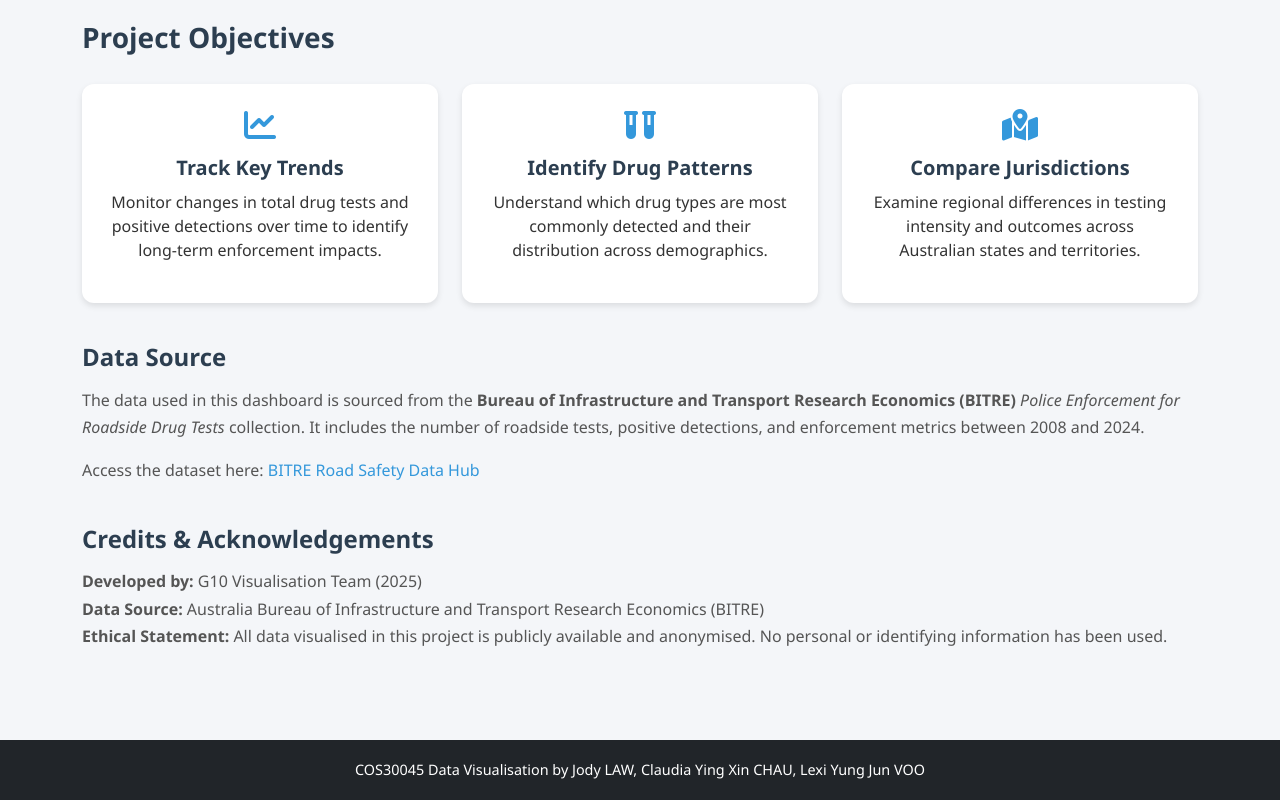
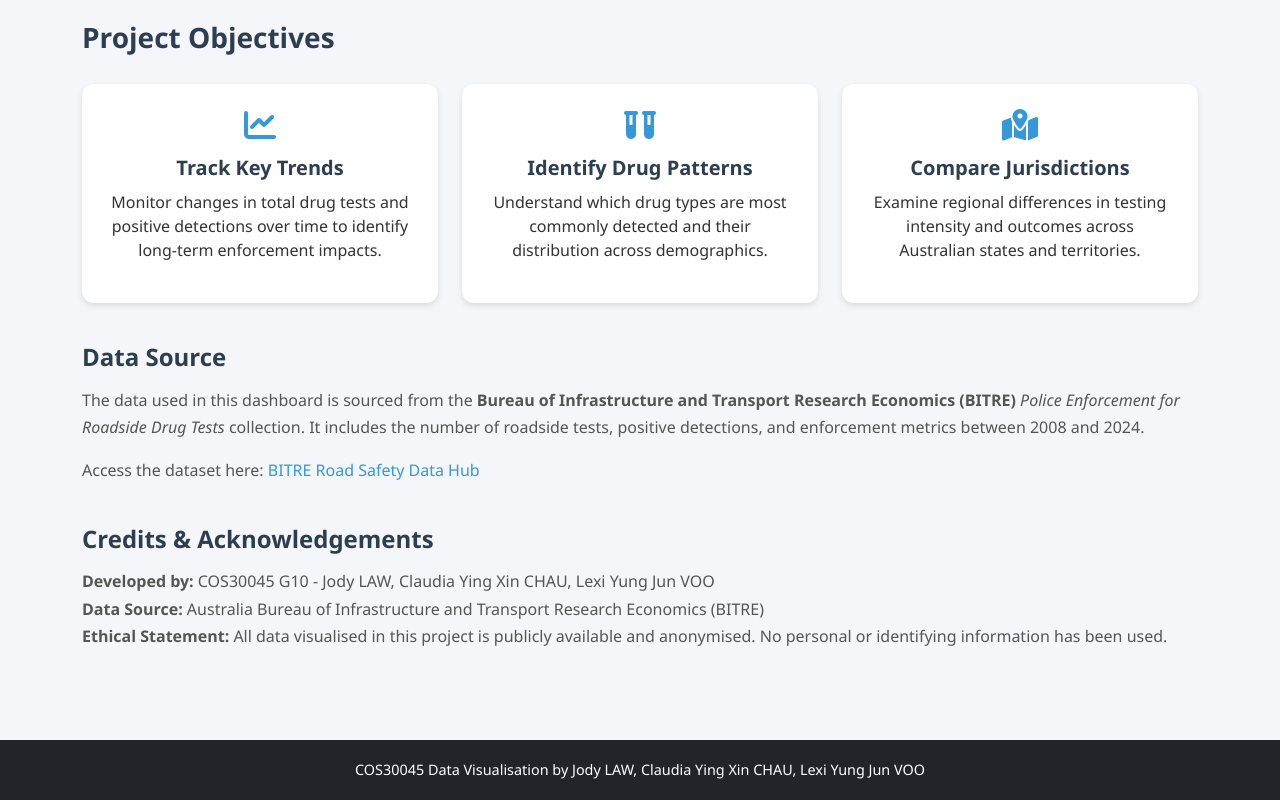
Before and after one commit to Lexi-Voo/COS30045_DATAVISUALISATION__G10, a plain HTML site: page aboutUs.html in a window 1280 px wide. Shown: the part 389-1189 px from the top of the page. Drawn offline with nearby package versions, Linux system fonts and the light colour scheme.

Commit message:
added readme file, and updated about us section

```diff
--- a/aboutUs.html
+++ b/aboutUs.html
@@ -63,7 +63,7 @@
     <div class="credits-section">
       <h4>Credits & Acknowledgements</h4>
       <p>
-        <strong>Developed by:</strong> G10 Visualisation Team (2025)<br>
+        <strong>Developed by:</strong> COS30045 G10 - Jody LAW, Claudia Ying Xin CHAU, Lexi Yung Jun VOO<br>
         <strong>Data Source:</strong> Australia Bureau of Infrastructure and Transport Research Economics (BITRE)<br>
         <strong>Ethical Statement:</strong> All data visualised in this project is publicly available and anonymised. No personal or identifying information has been used.
       </p>
```
Also changed, not shown: 1 other file.
